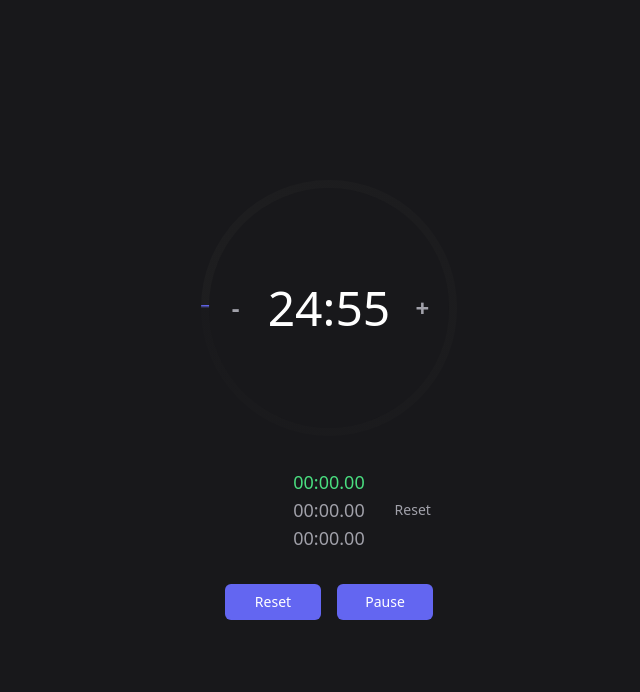
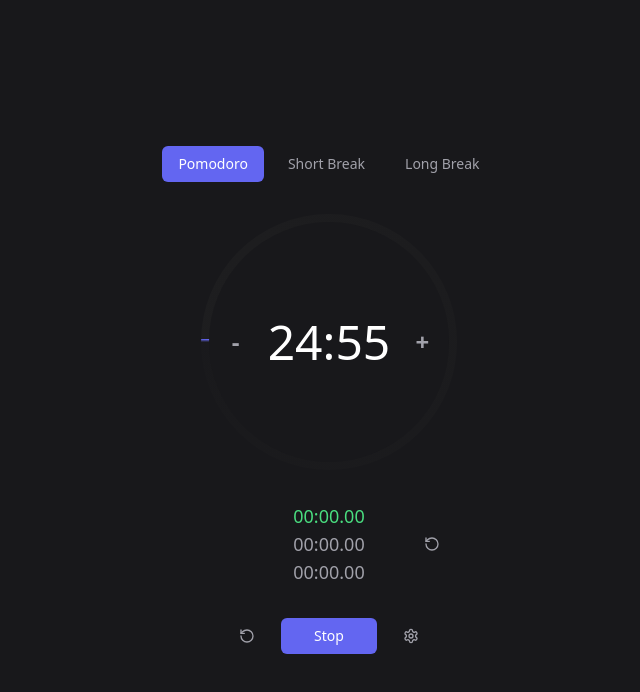
Before and after one commit to rdjakovic/pomodoro, a React (Vite) app: page / in a window 1280 px wide. Shown: the top 692 px of the page, without its empty margins (311-951 px from the left). Built offline with nearby package versions, Linux system fonts and the light colour scheme.

Commit message:
Add modes: Pomodoro, Short and Long Break. Add Settings button.

```diff
--- a/src/pomodoro.tsx
+++ b/src/pomodoro.tsx
@@ -1,26 +1,45 @@
 import * as React from "react";
 import { motion } from "framer-motion";
 import { Button } from "@/components/ui/button";
+import { RotateCcw, Settings } from "lucide-react";
+
+type TimerMode = "pomodoro" | "shortBreak" | "longBreak";
 
 const MINUTES_INC_DEC = 5;
 
 export default function PomodoroTimer() {
   const [timeLeft, setTimeLeft] = React.useState(25 * 60);
   const [isActive, setIsActive] = React.useState(true);
-  const [isPaused, setIsPaused] = React.useState(false);
-  // Change the timerHistory state initialization
   const [timerHistory, setTimerHistory] = React.useState<number[]>([0, 0, 0]);
+  const [timerMode, setTimerMode] = React.useState<TimerMode>("pomodoro");
+
+  const handleModeChange = (mode: TimerMode) => {
+    setTimerMode(mode);
+    setIsActive(false);
+    switch (mode) {
+      case "pomodoro":
+        setTimeLeft(25 * 60);
+        break;
+      case "shortBreak":
+        setTimeLeft(5 * 60);
+        break;
+      case "longBreak":
+        setTimeLeft(15 * 60);
+        break;
+    }
+  };
+
   React.useEffect(() => {
     let interval: NodeJS.Timeout;
 
-    if (isActive && !isPaused && timeLeft > 0) {
+    if (isActive && timeLeft > 0) {
       interval = setInterval(() => {
         setTimeLeft((time) => time - 1);
       }, 1000);
     }
 
     return () => clearInterval(interval);
-  }, [isActive, isPaused, timeLeft]);
+  }, [isActive, timeLeft]);
 
   const formatTime = (seconds: number) => {
     const mins = Math.floor(seconds / 60);
@@ -29,29 +48,63 @@
   };
 
   const progress = ((25 * 60 - timeLeft) / (25 * 60)) * 100;
-  // Modify the handleStop function
   const handleStop = () => {
     setIsActive(false);
-    setIsPaused(false);
-    // Keep only the last 2 items and add the new one
     setTimerHistory((prev) => {
       const newHistory = [timeLeft, ...prev.slice(0, 2)];
       return newHistory;
     });
+  };
+
+  const handleReset = () => {
+    setIsActive(false);
     setTimeLeft(25 * 60);
   };
+
   const handleRun = () => {
     setIsActive(true);
-    setIsPaused(false);
-  };
-
-  const handlePause = () => {
-    setIsPaused(!isPaused);
   };
 
   return (
     <div className="flex min-h-screen items-center justify-center bg-zinc-900">
       <div className="flex flex-col items-center gap-8">
+        {/* Mode selection buttons */}
+        <div className="flex gap-2">
+          <Button
+            variant={timerMode === "pomodoro" ? "default" : "ghost"}
+            className={`${
+              timerMode === "pomodoro"
+                ? "bg-indigo-500 hover:bg-indigo-600 text-white"
+                : "text-zinc-400 hover:text-zinc-300"
+            }`}
+            onClick={() => handleModeChange("pomodoro")}
+          >
+            Pomodoro
+          </Button>
+          <Button
+            variant={timerMode === "shortBreak" ? "default" : "ghost"}
+            className={`${
+              timerMode === "shortBreak"
+                ? "bg-indigo-500 hover:bg-indigo-600 text-white"
+                : "text-zinc-400 hover:text-zinc-300"
+            }`}
+            onClick={() => handleModeChange("shortBreak")}
+          >
+            Short Break
+          </Button>
+          <Button
+            variant={timerMode === "longBreak" ? "default" : "ghost"}
+            className={`${
+              timerMode === "longBreak"
+                ? "bg-indigo-500 hover:bg-indigo-600 text-white"
+                : "text-zinc-400 hover:text-zinc-300"
+            }`}
+            onClick={() => handleModeChange("longBreak")}
+          >
+            Long Break
+          </Button>
+        </div>
+
         <div className="flex items-center gap-8">
           <div className="relative size-64">
             {/* Background gradient circle */}
@@ -128,27 +181,38 @@
           <div className="w-24 flex items-center">
             <Button
               variant="ghost"
-              className="text-zinc-400 hover:text-zinc-300 text-sm w-full"
+              className="text-zinc-400 hover:text-zinc-300 w-full flex items-center justify-center"
               onClick={() => setTimerHistory([0, 0, 0])}
             >
-              Reset
+              <RotateCcw className="h-4 w-4" />
             </Button>
           </div>
         </div>
 
         <div className="flex gap-4">
           <Button
+            variant="ghost"
+            size="icon"
+            className="text-zinc-400 hover:text-zinc-300"
+            onClick={handleReset}
+          >
+            <RotateCcw className="h-4 w-4" />
+          </Button>
+          <Button
             className="w-24 bg-indigo-500 hover:bg-indigo-600 text-white"
             onClick={isActive ? handleStop : handleRun}
           >
-            {isActive ? "Reset" : "Start"}
+            {isActive ? "Stop" : "Start"}
           </Button>
           <Button
-            className="w-24 bg-indigo-500 hover:bg-indigo-600 text-white"
-            onClick={handlePause}
-            disabled={!isActive}
+            variant="ghost"
+            size="icon"
+            className="text-zinc-400 hover:text-zinc-300"
+            onClick={() => {
+              /* Add your settings logic here */
+            }}
           >
-            {isPaused ? "Resume" : "Pause"}
+            <Settings className="h-4 w-4" />
           </Button>
         </div>
       </div>
```
Also changed, not shown: src-tauri/tauri.conf.json (+4 -4 lines), Notes.txt.
